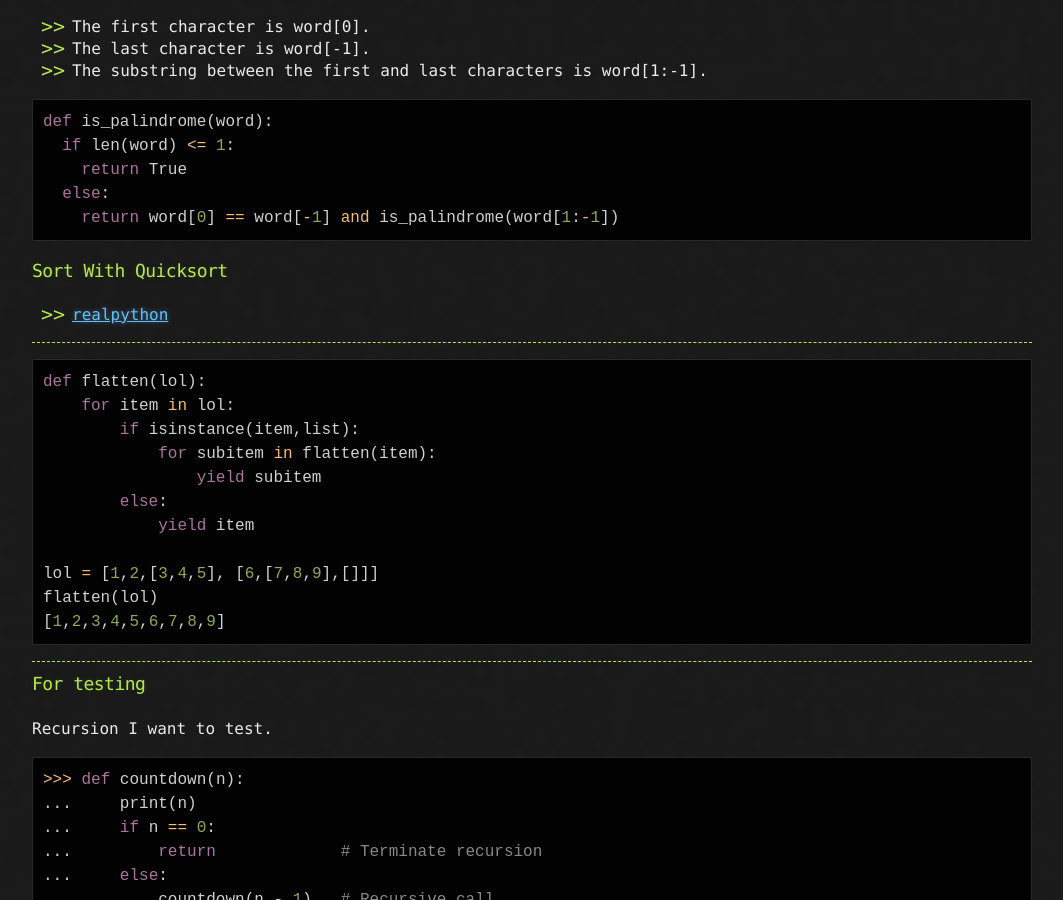
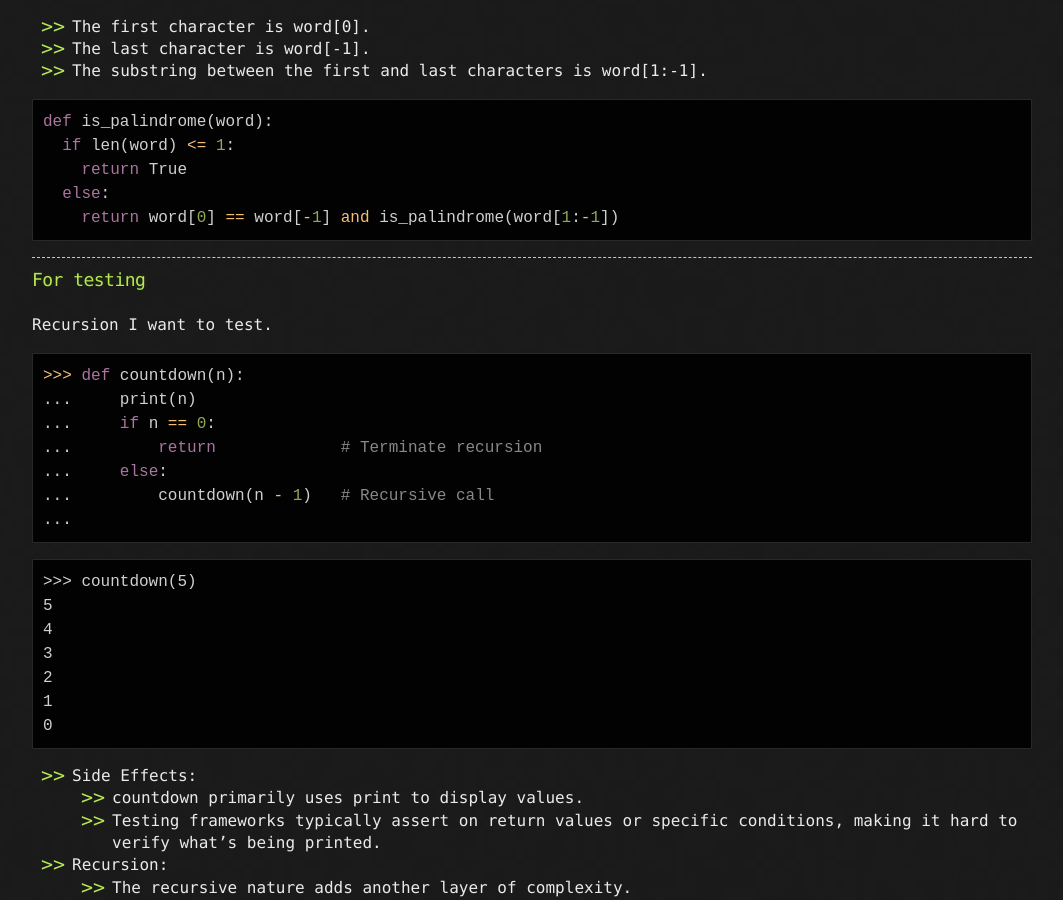
Before and after one commit to sciustechnologia/sciustechnologia.github.io, a Jekyll site: the page built from python/06_functions/0610_recursion.md, in a window 1280 px wide and 900 px high, scrolled down 6228 px. Shown: the whole window, without its empty margins (108-1171 px from the left). Built offline with Jekyll 4.4.1, drawn with Linux system fonts in a browser that asks for light colours.

Commit message:
Update 0610_recursion.md

````diff
--- a/python/06_functions/0610_recursion.md
+++ b/python/06_functions/0610_recursion.md
@@ -280,26 +280,6 @@ def is_palindrome(word):
     return word[0] == word[-1] and is_palindrome(word[1:-1])
 ```
 
-### Sort With Quicksort
-
-- [realpython](https://realpython.com/python-recursion/#why-use-recursion)
-
----
-
-```python
-def flatten(lol):
-    for item in lol:
-        if isinstance(item,list):
-            for subitem in flatten(item):
-                yield subitem
-        else:
-            yield item
-
-lol = [1,2,[3,4,5], [6,[7,8,9],[]]]
-flatten(lol)
-[1,2,3,4,5,6,7,8,9]
-```
-
 ---
 
 ### For testing
````
